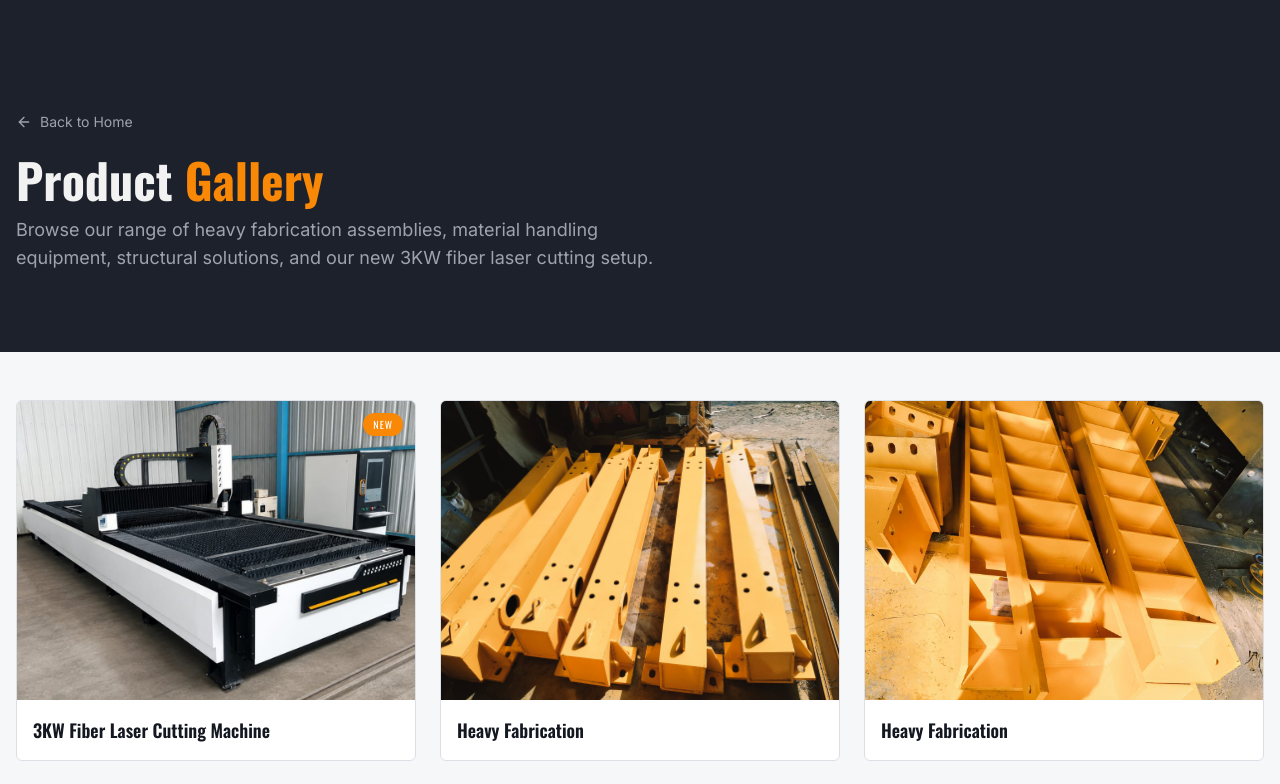
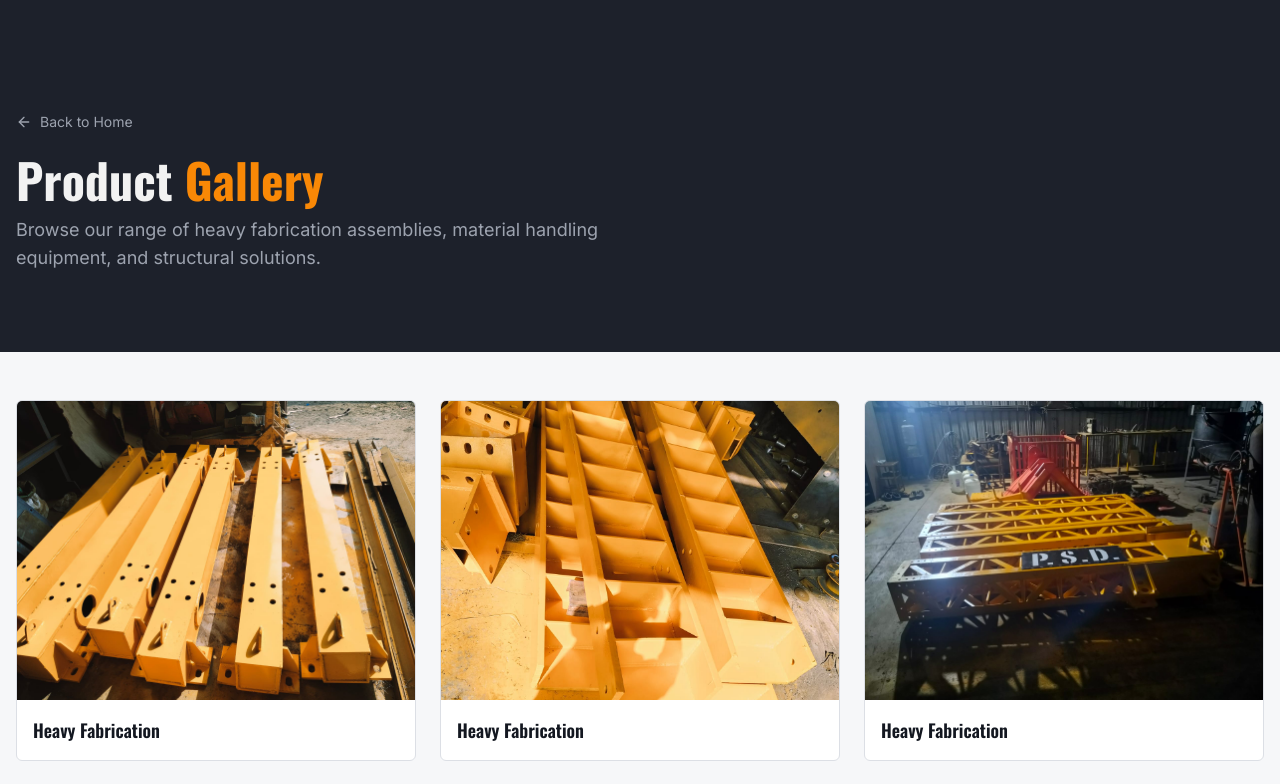
Before and after one commit to sonali-borkar123/Noble-Engineering, a Next.js app: page /gallery in a window 1280 px wide. Shown: the top 784 px of the page. Built offline with nearby package versions, Linux system fonts and the light colour scheme.

Commit message:
product view chnages

```diff
--- a/src/components/GalleryContent.tsx
+++ b/src/components/GalleryContent.tsx
@@ -18,10 +18,8 @@ import skidImg2 from "@/assets/skid_4.jpeg";
 import solar1 from "@/assets/solar_1.jpeg";
 import solar2 from "@/assets/solar_2.jpeg";
 import solar3 from "@/assets/solar_3.jpeg";
-import laserImg from "@/assets/fiber-laser-cutting.jpeg";
 
-const galleryItems: { id: number; title: string; alt: string; image: StaticImageData; badge?: string }[] = [
-  { id: 14, title: "3KW Fiber Laser Cutting Machine", alt: "3KW Fiber Laser Cutting Machine with bed 1.5 x 6.5 Mtr, Make - Synergy Machine, at Noble Engineering", image: laserImg, badge: "New" },
+const galleryItems: { id: number; title: string; alt: string; image: StaticImageData }[] = [
   { id: 1, title: "Heavy Fabrication", alt: "Heavy fabrication assembly - industrial crane beam component", image: fabricationImg },
   { id: 2, title: "Heavy Fabrication", alt: "Heavy fabrication - pressure tank and structural welding", image: fabricationImg1 },
   { id: 3, title: "Heavy Fabrication", alt: "Heavy fabrication - concrete bucket and construction cage", image: fabricationImg2 },
@@ -55,7 +53,7 @@ const GalleryContent = () => {
           <h1 className="font-display text-4xl md:text-5xl font-bold text-on-dark">
             Product <span className="text-primary">Gallery</span>
           </h1>
-          <p className="text-muted-on-dark mt-3 text-lg max-w-2xl">Browse our range of heavy fabrication assemblies, material handling equipment, structural solutions, and our new 3KW fiber laser cutting setup.</p>
+          <p className="text-muted-on-dark mt-3 text-lg max-w-2xl">Browse our range of heavy fabrication assemblies, material handling equipment, and structural solutions.</p>
         </div>
       </div>
 
@@ -66,11 +64,6 @@ const GalleryContent = () => {
               <motion.div key={item.id} layout initial={{ opacity: 0, scale: 0.9 }} animate={{ opacity: 1, scale: 1 }} exit={{ opacity: 0, scale: 0.9 }} transition={{ duration: 0.3 }} className="group cursor-pointer overflow-hidden rounded-lg bg-card border border-border" onClick={() => openLightbox(index)}>
                 <div className="aspect-[4/3] overflow-hidden relative">
                   <Image src={item.image} alt={item.alt} fill className="object-cover transition-transform duration-500 group-hover:scale-110" />
-                  {item.badge && (
-                    <span className="absolute top-3 right-3 px-2.5 py-1 rounded-full bg-primary text-primary-foreground text-[10px] font-display uppercase tracking-widest shadow-md">
-                      {item.badge}
-                    </span>
-                  )}
                 </div>
                 <div className="p-4">
                   <h3 className="font-display text-lg font-semibold text-foreground">{item.title}</h3>
```
